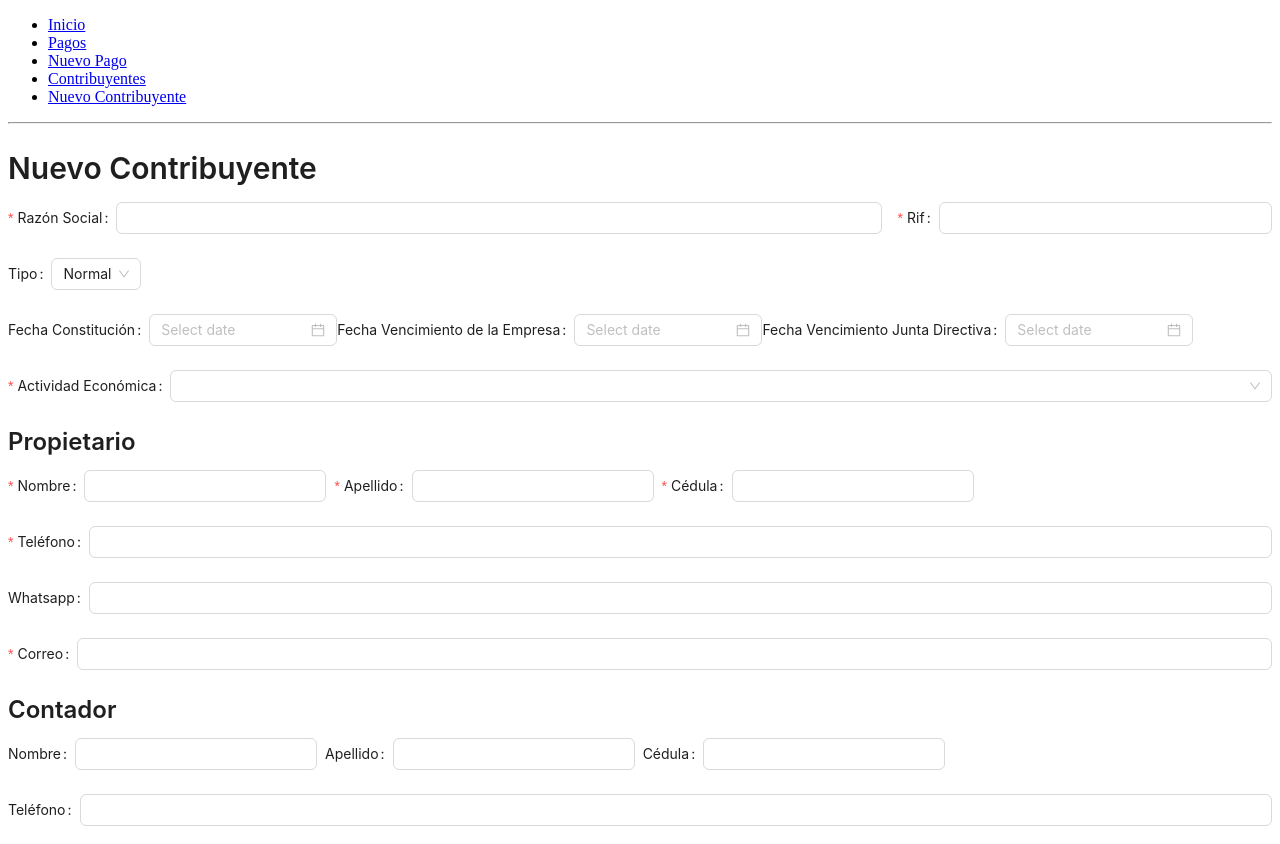
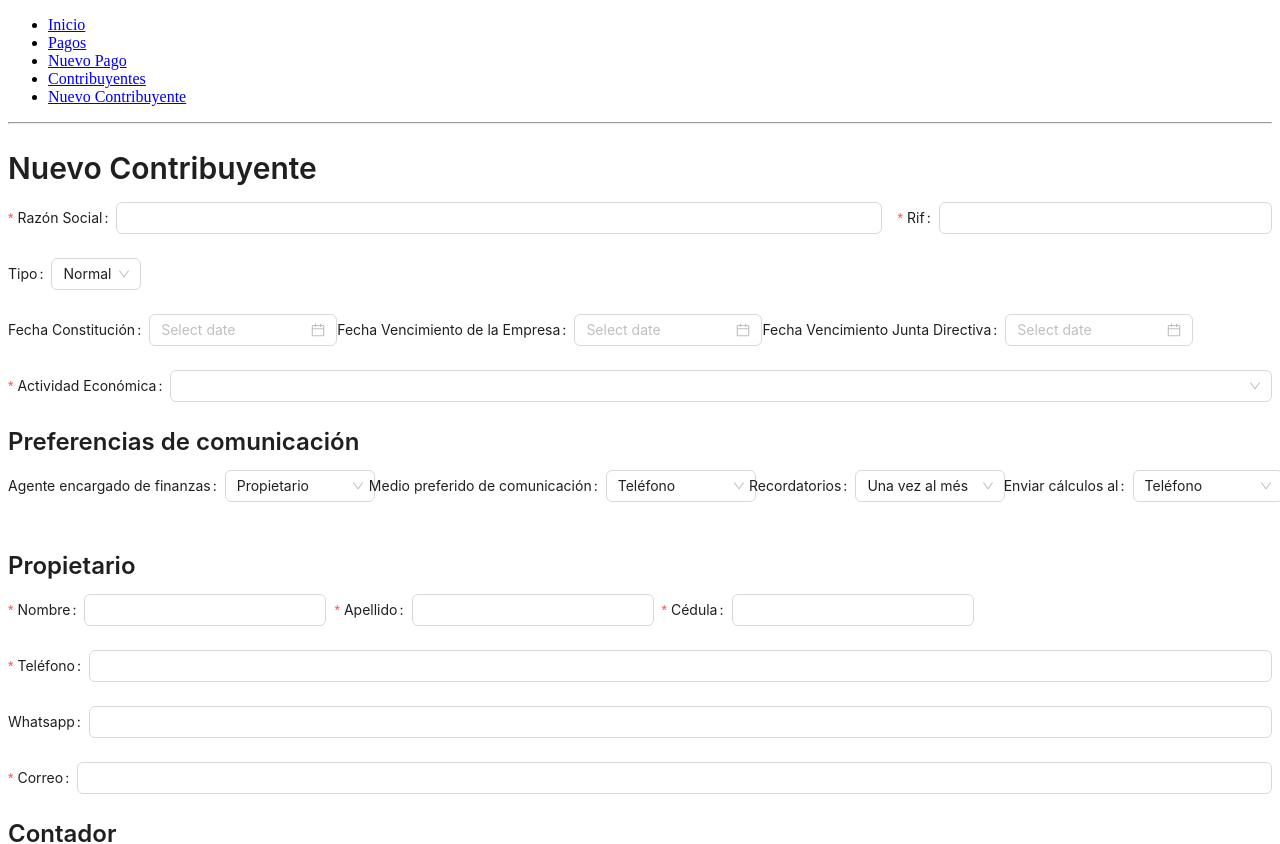
Before and after one commit to Douglas571/sedemat_system, a React (Vite) app in the folder frontend/: page /business/new in a window 1280 px wide. Shown: the top 844 px of the page. Built offline with nearby package versions, Linux system fonts and the light colour scheme; no server answers.

Commit message:
Added: Form controls to set preferred comunication channel

```diff
--- a/frontend/src/pages/BusinessNew.tsx
+++ b/frontend/src/pages/BusinessNew.tsx
@@ -37,7 +37,30 @@ interface FormFields {
     owner: ContactForm
     accountant: ContactForm
     administrator: ContactForm
+
+    preferredChannel: string
+    sentCalculosTo: string
+    preferredContact: string
 }
+
+const contactOptions = [
+    {label: "Propietario", value: "Propietario"},
+    {lable: "Contador", value: "Contador"},
+    {label: "Administrador", value: "Administrador"},
+]
+
+const channelOptions = [
+    {label: "Teléfono", value: "Teléfono"},
+    {lable: "Whatsapp", value: "Whatsapp"},
+    {label: "Correo", value: "Correo"},
+]
+
+const reminderIntervalOptions = [
+    {label: "Una vez al més", value: "Una vez al més"},
+    {label: "Cada 3 días", value: "Cada 3 días"},
+    {label: "Cada 7 días", value: "Cada 7 días"},
+    {lable: "Cada 15 días", value: "Cada 15 días"},
+]
 
 function BusinessNew(): JSX.Element {
     const [form] = Form.useForm()
@@ -105,72 +128,107 @@ function BusinessNew(): JSX.Element {
         }
     }
 
-    const onFinish: FormProps<FiledType>['onFinish'] = async (values: FormFields) => {
+    const onFinish: FormProps<FormFields>['onFinish'] = async (values: FormFields) => {
         try {
-            console.log({values})
+            console.log({ values });
 
-            const economicActivityObject = economicActivities.find( e => e.title === values?.economicActivity)
-            const economicActivityId = economicActivityObject?.id
+            // Early return for testing purposes
+            // return;
 
-            // register contacts
-            const { owner, accountant, administrator } = values
+            const economicActivityObject = economicActivities.find(e => e.title === values?.economicActivity);
+            const economicActivityId = economicActivityObject?.id;
 
-            // upload the owner and get the id before sending the business
-            const registeredOwner = await api.registerPerson(owner)
-            console.log({registeredOwner})
+            // Register contacts
+            const { owner, accountant, administrator } = values;
 
-            // upload the accountant if it exists
-            let registeredAccountant
-            if (accountant.firstName) {
-                registeredAccountant = await api.registerPerson(accountant)
-                console.log({registeredOwner})
+            // Upload the owner and get the id before sending the business
+            const registeredOwner = await api.registerPerson(owner);
+            console.log({ registeredOwner });
+
+            // Upload the accountant if it exists
+            let registeredAccountant;
+            if (accountant?.firstName) {
+                registeredAccountant = await api.registerPerson(accountant);
+                console.log({ registeredAccountant });
             }
-            // upload the administrator
-            let registeredAdministrator
-            if (administrator.firstName) {
-                registeredAdministrator = await api.registerPerson(administrator)
-                console.log({registeredAdministrator})
+
+            // Upload the administrator if it exists
+            let registeredAdministrator;
+            if (administrator?.firstName) {
+                registeredAdministrator = await api.registerPerson(administrator);
+                console.log({ registeredAdministrator });
             }
 
             const newBusiness = {
-                ..._.omit(values, ['branchOffices']),
+                ..._.omit(values, ['branchOffices', 'preferredChannel', 'sentCalculosTo', 'preferredContact']),
                 economicActivityId,
                 ownerPersonId: registeredOwner.id,
                 accountantPersonId: registeredAccountant?.id,
                 administratorPersonId: registeredAdministrator?.id,
+            };
+
+            const response = await api.sendBusinessData(newBusiness);
+            const businessId = response.id;
+
+            if (!businessId) {
+                throw Error("Error al registrar empresa")
             }
 
-            console.log({IWillRegister: newBusiness})
-            let response = await api.sendBusinessData(newBusiness)
-            console.log({response})
-            let businessId = response.id
+            // Register branch offices
+            values.branchOffices.forEach(async (office) => {
+                console.log({ IWillRegisterThisBranchOffice: office });
+                const officeToRegister = { ...office, businessId };
+                const newOffice = await api.registerBranchOffice(officeToRegister);
+                console.log({ registeredOffice: newOffice });
+            });
 
-            // everything fine
-            values.branchOffices.forEach( async (office) => {
-                console.log({IWillRegisterThisBranchOffice: office})
-                let officeToRegister = { ...office, businessId}
-                let newOffice = await api.registerBranchOffice(officeToRegister)
-                console.log({registeredOffice: newOffice})
-            })
+            // Create an object called businessContactPreference
+            const businessContactPreference: { [key: string]: string } = {};
+
+            // Map preferredChannel and sentCalculosTo to corresponding values
+            const channelMapping: { [key: string]: string } = {
+                'Telefono': 'PHONE',
+                'Whatsapp': 'WHATSAPP',
+                'Correo': 'EMAIL'
+            };
+
+            // Map preferredContact to corresponding values
+            const contactMapping = {
+                'Administrador': 'ADMINISTRATOR',
+                'Propietario': 'OWNER',
+                'Contador': 'ACCOUNTANT'
+            }
+
+            if (typeof values.preferredChannel === 'string'
+                && typeof values.preferredContact === 'string'
+                && typeof values.sentCalculosTo === 'string') {
+                response.preferredChannel = channelMapping[values.preferredChannel]
+                response.sentCalculosTo = channelMapping[values.sentCalculosTo]
+                response.preferredContact = contactMapping[values.preferredContact]
+
+                console.log("before sending ", JSON.stringify(response))
+                // Update business with the contacts preference data
+                await api.updateBusinessData(businessId, response);
+            }
 
             messageApi.open({
                 type: 'success',
                 content: "Contribuyente guardado exitosamente",
             });
 
-            //clearForm()
-        } catch (error) {
-            console.log({error})
-            let msg = "Hubo un error"
-            msg = error.message
+            // clearForm() // Uncomment if you have a clearForm function defined
+            } catch (error) {
+            console.log({ error });
+            let msg = "Hubo un error";
+            msg = error.message;
 
             if (error.message === "duplicated dni") {
                 messageApi.open({
-                    type: 'error',
-                    content: `Cédula ya registrada`,
+                type: 'error',
+                content: `Cédula ya registrada`,
                 });
 
-                return
+                return;
             }
 
             messageApi.open({
@@ -178,7 +236,7 @@ function BusinessNew(): JSX.Element {
                 content: msg,
             });
         }
-    }
+    };
 
     function tipoTerreno(mts2: number): number {
         // Return type 3 if mts2 is greater than or equal to 300
@@ -351,6 +409,66 @@ function BusinessNew(): JSX.Element {
                         options={economicActivities.map( e => ({ label: e?.title, value: e?.title}))}
                     />
                 </Form.Item>
+
+
+                <Title level={3}>
+                    Preferencias de comunicación
+                </Title>
+
+                <Space>
+                    <Form.Item
+                        label='Agente encargado de finanzas: '
+                        name='preferredContact'
+                    >
+                        <Select
+                            data-test="communication-options-preferred-contact"
+                            showSearch
+                            defaultValue={contactOptions[0].value}
+                            style={{minWidth: "150px"}}
+                            options={contactOptions}
+                        />
+                    </Form.Item>
+                    <Form.Item
+                        label='Medio preferido de comunicación: '
+                        name="preferredChannel"
+                    >
+                        <Select
+                            data-test="communication-options-preferred-channel"
+                            showSearch
+                            defaultValue={channelOptions[0].value}
+                            style={{minWidth: "150px"}}
+                            options={channelOptions}
+                        />
+                    </Form.Item>
+
+                    <Form.Item
+                        label="Recordatorios: "
+                        name="reminderInterval"
+                    >
+                        <Select
+                            data-test="communication-options-reminder-interval"
+                            showSearch
+                            defaultValue={reminderIntervalOptions[0].value}
+                            style={{minWidth: "150px"}}
+                            options={reminderIntervalOptions}
+                        />
+                    </Form.Item>
+
+                    <Form.Item
+                        label="Enviar cálculos al: "
+                        name="sendCalculosTo"
+                    >
+                        <Select
+                            data-test="communication-options-send-calculos"
+                            showSearch
+                            defaultValue={channelOptions[0].value}
+                            style={{minWidth: "150px"}}
+                            options={channelOptions}
+                        />
+                    </Form.Item>
+                </Space>
+
+
 
                 <Title level={3}>
                     Propietario
--- a/frontend/src/pages/BusinessViewDetails.tsx
+++ b/frontend/src/pages/BusinessViewDetails.tsx
@@ -129,14 +129,6 @@ function BusinessViewDetails(): JSX.Element {
                 <Title level={2}>
                     Encargados
                 </Title>
-                <Space>
-                    Agente encargado de finanzas:
-                    Medio preferido de comunicación:
-                    <Select
-
-                    />
-                    <Button>Guardar</Button>
-                </Space>
                 <Title level={4}>
                     Propietario
                 </Title>
--- a/frontend/src/util/api.ts
+++ b/frontend/src/util/api.ts
@@ -53,6 +53,10 @@ export type Business = {
     companyExpirationDate: Date
     companyIncorporationDate: Date
     directorsBoardExpirationDate: Date
+
+    preferredChannel: string
+    sentCalculosTo: string
+    preferredContact: string
 
 
     owner: Person
@@ -135,7 +139,7 @@ export async function fetchBusinessById(businessId: number): Promise<Business> {
     }
 }
 
-export async function sendBusinessData(business: Business) {
+export async function sendBusinessData(business: Business): Promise<Business> {
     const url = `${HOST}/v1/businesses/`;  // Replace HOST with your actual host URL
     const requestOptions = {
         method: 'POST',
```
